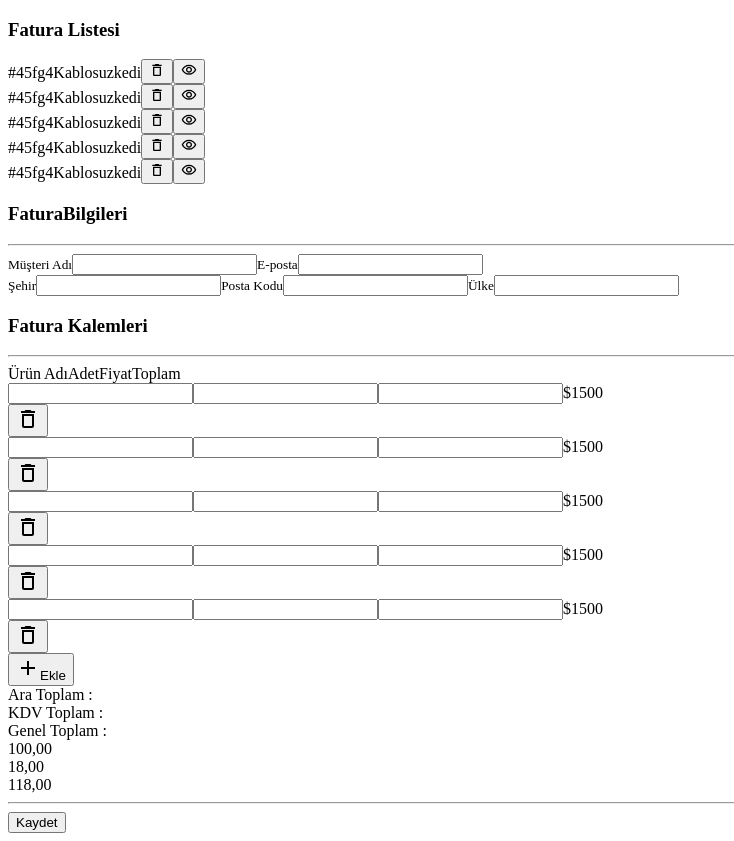
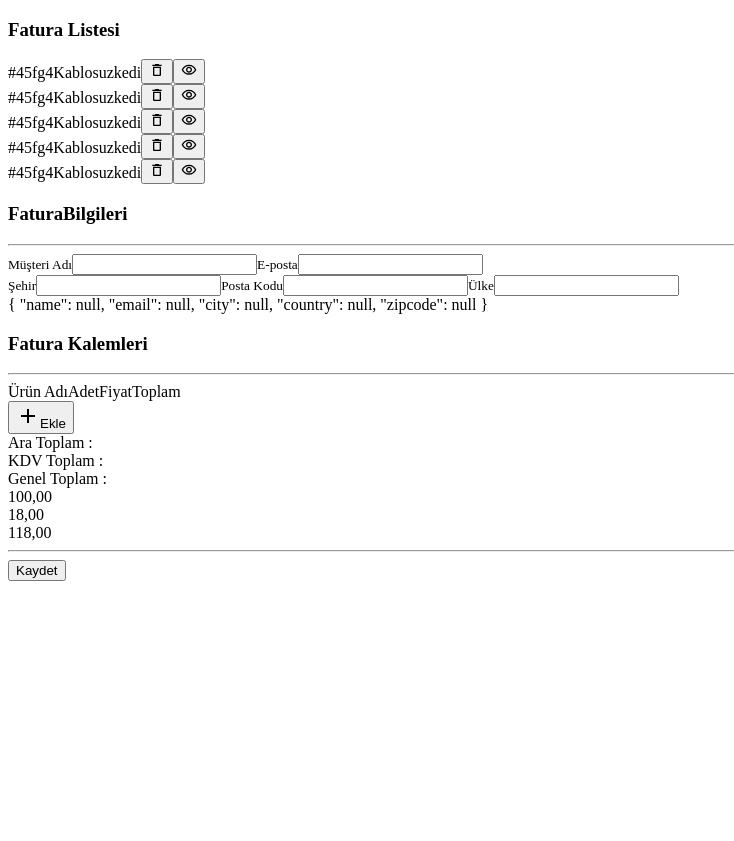
Before and after one commit to ulascan54/invoice-app-vue, a Vue app: page / in a window 1280 px wide. Shown: the whole page, without its empty margins (0-734 px from the left). After the commit the page ends 800 px from the top, so only its background shows below. Built offline with nearby package versions, Linux system fonts and the light colour scheme; the HTML template or start-up script is replaced by a standard one.

Commit message:
fatura kalemlerinin ekleme işlemi gerçekleştirildi

```diff
--- a/src/App.vue
+++ b/src/App.vue
@@ -2,10 +2,11 @@
   <div class="w-screen h-screen bg-gray-800 flex flex-row text-white items-start justify-center">
     <AppSidebar />
     <InvoiceContent />
-
   </div>
 </template>
 <script setup>
 import AppSidebar from './components/AppSidebar.vue';
 import InvoiceContent from './components/InvoiceContent.vue';
+
+
 </script>
--- /dev/null
+++ b/src/components/ContactSection.vue
@@ -0,0 +1,30 @@
+<template>
+      <div>
+        <label  for="client_name" class="flex flex-col text-gray-400 mb-2">
+          <small class="mb-1">Müşteri Adı</small>
+          <input v-model="contact.name" autocomplete="off" id="client_name" class="input" type="text" />
+        </label>
+        <label  for="client_email" class="flex flex-col text-gray-400 mb-2">
+          <small class="mb-1">E-posta</small>
+          <input v-model="contact.email" autocomplete="off" id="client_email" class="input" type="email" />
+        </label>
+
+        <div class="grid grid-cols-3 gap-5">
+          <label  for="city" class="flex flex-col text-gray-400 mb-2">
+            <small class="mb-1">Şehir</small>
+            <input v-model="contact.city" autocomplete="off" id="city" class="input" type="text" />
+          </label>
+          <label  for="zip_code" class="flex flex-col text-gray-400 mb-2">
+            <small class="mb-1">Posta Kodu</small>
+            <input v-model="contact.zipcode" autocomplete="off" id="zip_code" class="input" type="text" />
+          </label>
+          <label  for="country" class="flex flex-col text-gray-400 mb-2">
+            <small class="mb-1">Ülke</small>
+            <input v-model="contact.country" autocomplete="off" id="country" class="input" type="text" />
+          </label>
+        </div>
+      </div>
+</template>
+<script setup>
+ defineProps({contact: Object})
+</script>
--- a/src/components/InvoiceContent.vue
+++ b/src/components/InvoiceContent.vue
@@ -1,36 +1,12 @@
 <template>
     <section class="bg-gray-900 w-1/3 mx-auto mt-10 p-2 px-5 rounded-md shadow-2xl">
       <!-- FAtura Bilgileri -->
-      <div>
           <AppHeading title="FaturaBilgileri" />
-        <label for="client_name" class="flex flex-col text-gray-400 mb-2">
-          <small class="mb-1">Müşteri Adı</small>
-          <input autocomplete="off" id="client_name" class="input" type="text" />
-        </label>
-        <label for="client_email" class="flex flex-col text-gray-400 mb-2">
-          <small class="mb-1">E-posta</small>
-          <input autocomplete="off" id="client_email" class="input" type="email" />
-        </label>
-
-        <div class="grid grid-cols-3 gap-5">
-          <label for="city" class="flex flex-col text-gray-400 mb-2">
-            <small class="mb-1">Şehir</small>
-            <input autocomplete="off" id="city" class="input" type="text" />
-          </label>
-          <label for="zip_code" class="flex flex-col text-gray-400 mb-2">
-            <small class="mb-1">Posta Kodu</small>
-            <input autocomplete="off" id="zip_code" class="input" type="text" />
-          </label>
-          <label for="country" class="flex flex-col text-gray-400 mb-2">
-            <small class="mb-1">Ülke</small>
-            <input autocomplete="off" id="country" class="input" type="text" />
-          </label>
-        </div>
-      </div>
-
+      <ContactSection :contact="state.contact" />
+          {{state.contact}}
       <div class="mt-5">
           <AppHeading title="Fatura Kalemleri"/>
-            <InvoiceItems />
+            <InvoiceItems :items="state.items" :AddInvoiceItem="AddInvoiceItem"/>
       </div>
       <!-- Summary -->
             <InvoiceSummary />
@@ -44,7 +20,31 @@
 </template>
 
 <script setup>
+import ContactSection from './ContactSection.vue';
 import AppHeading from './ui/appHeading.vue';
 import InvoiceItems from './invoiceItems.vue';
 import InvoiceSummary from './invoiceSummary.vue';
+
+import { reactive } from '@vue/reactivity';
+const state = reactive({
+  contact:{
+    name:null,
+    email:null,
+    city:null,
+    country:null,
+    zipcode:null,
+  },
+    items:[],
+
+})
+const AddInvoiceItem = () => {
+  state.items.push({
+    name:null,
+    qty:null,
+    unit_price:0,
+    total_price:0.0,
+  })
+}
+
+
 </script>
--- a/src/components/invoiceItem.vue
+++ b/src/components/invoiceItem.vue
@@ -1,9 +1,9 @@
 <template>
-    <div v-for="i in 5" :key="i" class="table-body-item group">
-      <input autocomplete="off" type="text" class="input w-[200px] mr-2" />
-      <input autocomplete="off" type="text" class="input w-[50px] mr-2" />
-      <input autocomplete="off" type="text" class="input w-[100px] mr-2" />
-      <span class="p-1 text-center text-gray-400">$1500</span>
+    <div class="table-body-item group">
+      <input autocomplete="off" v-model="item.name" type="text" class="input w-[200px] mr-2" />
+      <input autocomplete="off" v-model="item.qty" type="text" class="input w-[50px] mr-2" />
+      <input autocomplete="off" v-model="item.unit_price" type="text" class="input w-[100px] mr-2" />
+      <span class="p-1 text-center text-gray-400">${{totalPrice}}</span>
       <div class="text-right flex-grow">
         <button class="delete-button">
           <svg
@@ -22,3 +22,9 @@
       </div>
     </div>
 </template>
+<script setup>
+import { computed } from "@vue/reactivity";
+
+const props =  defineProps({item:Object})
+const totalPrice = computed(()=> props.item.qty * props.item.unit_price)
+</script>
--- a/src/components/invoiceItems.vue
+++ b/src/components/invoiceItems.vue
@@ -6,8 +6,8 @@
     <span class="p-1 w-[100px]">Toplam</span>
   </div>
   <div class="table-body">
-      <InvoiceItem />
-    <button class="mt-4 add-item-button">
+      <InvoiceItem v-for="item in items" :key="item.id" :item="item" />
+    <button class="mt-4 add-item-button" @click="AddInvoiceItem">
       <svg
         class="fill-current"
         xmlns="http://www.w3.org/2000/svg"
@@ -24,4 +24,5 @@
 </template>
 <script setup>
 import InvoiceItem from './invoiceItem.vue';
+defineProps({items:Array, AddInvoiceItem:Function})
 </script>
```
